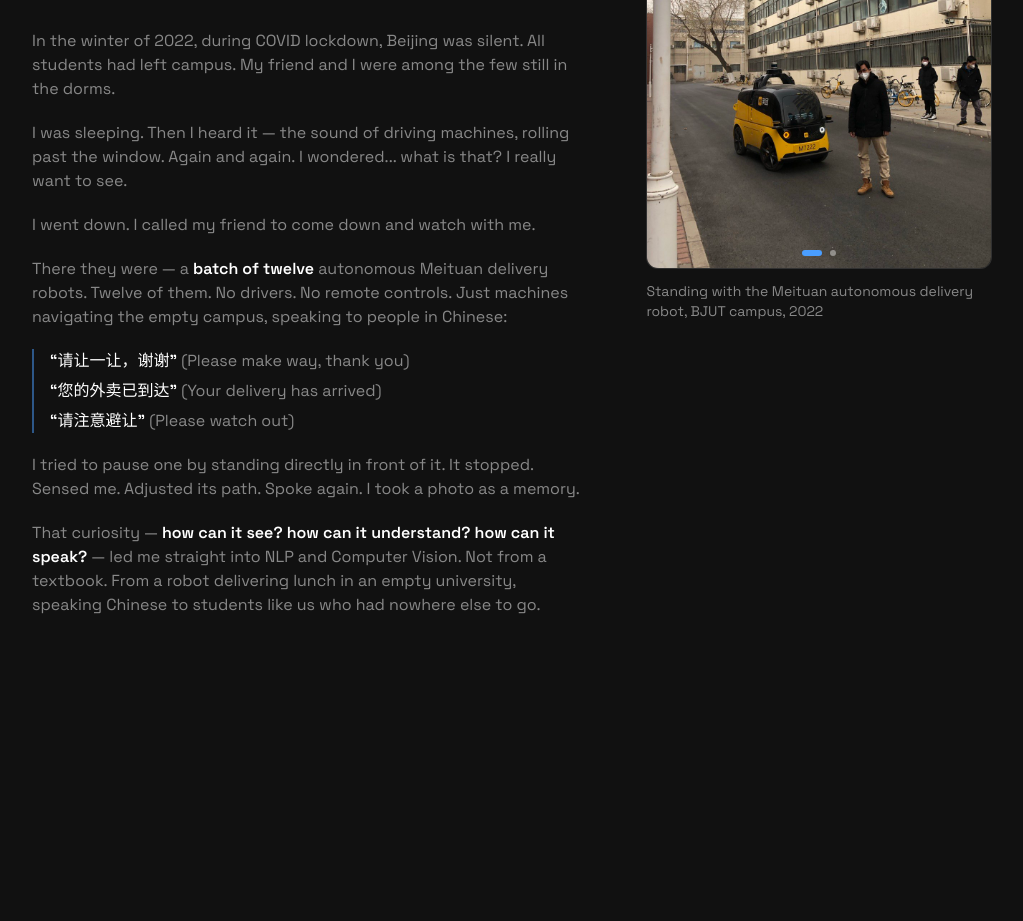
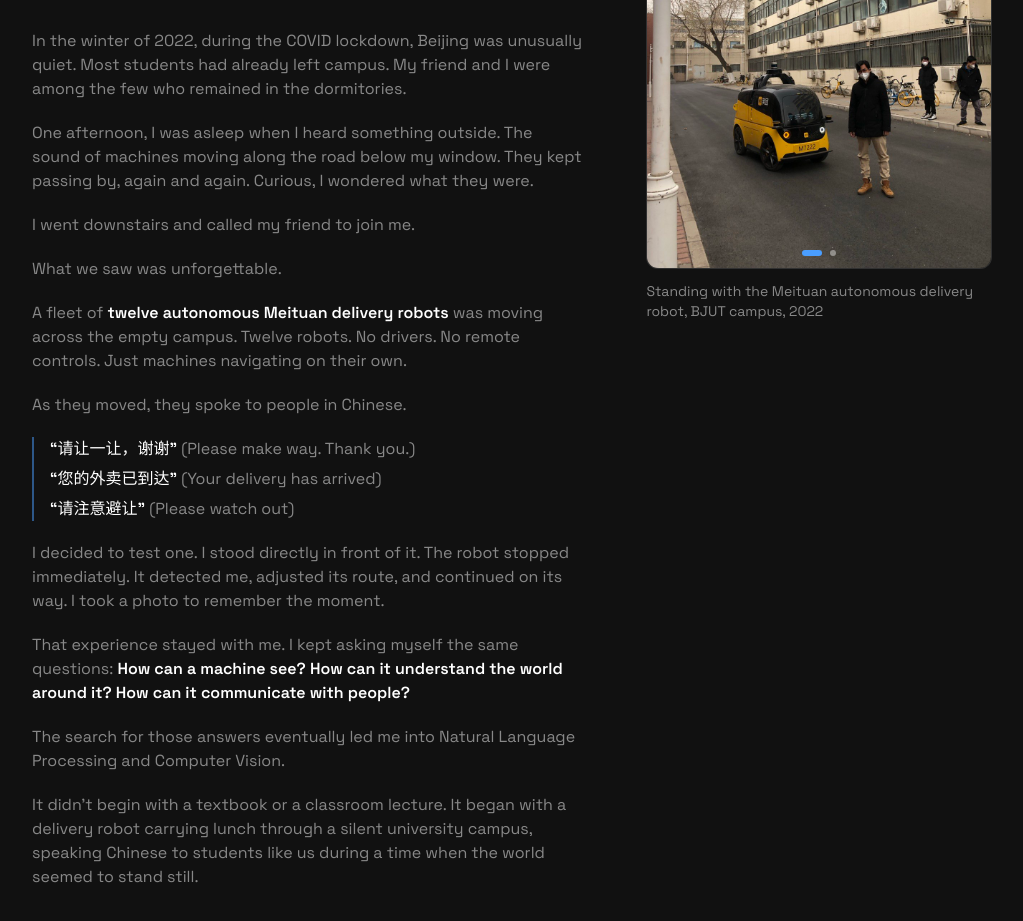
Before and after one commit to NityaSu/Publix, a Nuxt app: page / in a window 1280 px wide. Shown: the part 2240-3161 px from the top of the page, without its empty margins (128-1151 px from the left). Before the commit the page ends 2985 px from the top, so only its background shows below. Built offline with nearby package versions, Linux system fonts and the light colour scheme; a web font is replaced by a local one.

Commit message:
change the whole text of story

```diff
--- a/component/MediaSection.vue
+++ b/component/MediaSection.vue
@@ -35,35 +35,51 @@ interface PhotoSlide {
 const storyBlocks: StoryBlock[] = [
   {
     type: 'text',
-    html: 'In the winter of 2022, during COVID lockdown, Beijing was silent. All students had left campus. My friend and I were among the few still in the dorms.',
+    html: 'In the winter of 2022, during the COVID lockdown, Beijing was unusually quiet. Most students had already left campus. My friend and I were among the few who remained in the dormitories.',
   },
   {
     type: 'text',
-    html: 'I was sleeping. Then I heard it — the sound of driving machines, rolling past the window. Again and again. I wondered... what is that? I really want to see.',
+    html: 'One afternoon, I was asleep when I heard something outside. The sound of machines moving along the road below my window. They kept passing by, again and again. Curious, I wondered what they were.',
   },
   {
     type: 'text',
-    html: 'I went down. I called my friend to come down and watch with me.',
+    html: 'I went downstairs and called my friend to join me.',
   },
   {
     type: 'text',
-    html: 'There they were — a <strong class="text-white font-semibold">batch of twelve</strong> autonomous Meituan delivery robots. Twelve of them. No drivers. No remote controls. Just machines navigating the empty campus, speaking to people in Chinese:',
+    html: 'What we saw was unforgettable.',
+  },
+  {
+    type: 'text',
+    html: 'A fleet of <strong class="text-white font-semibold">twelve autonomous Meituan delivery robots</strong> was moving across the empty campus. Twelve robots. No drivers. No remote controls. Just machines navigating on their own.',
+  },
+  {
+    type: 'text',
+    html: 'As they moved, they spoke to people in Chinese.',
   },
   {
     type: 'quote',
     lines: [
-      { chinese: '请让一让，谢谢', translation: 'Please make way, thank you' },
+      { chinese: '请让一让，谢谢', translation: 'Please make way. Thank you.' },
       { chinese: '您的外卖已到达', translation: 'Your delivery has arrived' },
       { chinese: '请注意避让', translation: 'Please watch out' },
     ],
   },
   {
     type: 'text',
-    html: 'I tried to pause one by standing directly in front of it. It stopped. Sensed me. Adjusted its path. Spoke again. I took a photo as a memory.',
+    html: 'I decided to test one. I stood directly in front of it. The robot stopped immediately. It detected me, adjusted its route, and continued on its way. I took a photo to remember the moment.',
   },
   {
     type: 'text',
-    html: 'That curiosity — <strong class="text-white font-semibold">how can it see? how can it understand? how can it speak?</strong> — led me straight into NLP and Computer Vision. Not from a textbook. From a robot delivering lunch in an empty university, speaking Chinese to students like us who had nowhere else to go.',
+    html: 'That experience stayed with me. I kept asking myself the same questions: <strong class="text-white font-semibold">How can a machine see? How can it understand the world around it? How can it communicate with people?</strong>',
+  },
+  {
+    type: 'text',
+    html: 'The search for those answers eventually led me into Natural Language Processing and Computer Vision.',
+  },
+  {
+    type: 'text',
+    html: 'It didn&apos;t begin with a textbook or a classroom lecture. It began with a delivery robot carrying lunch through a silent university campus, speaking Chinese to students like us during a time when the world seemed to stand still.',
   },
 ];
 
```
